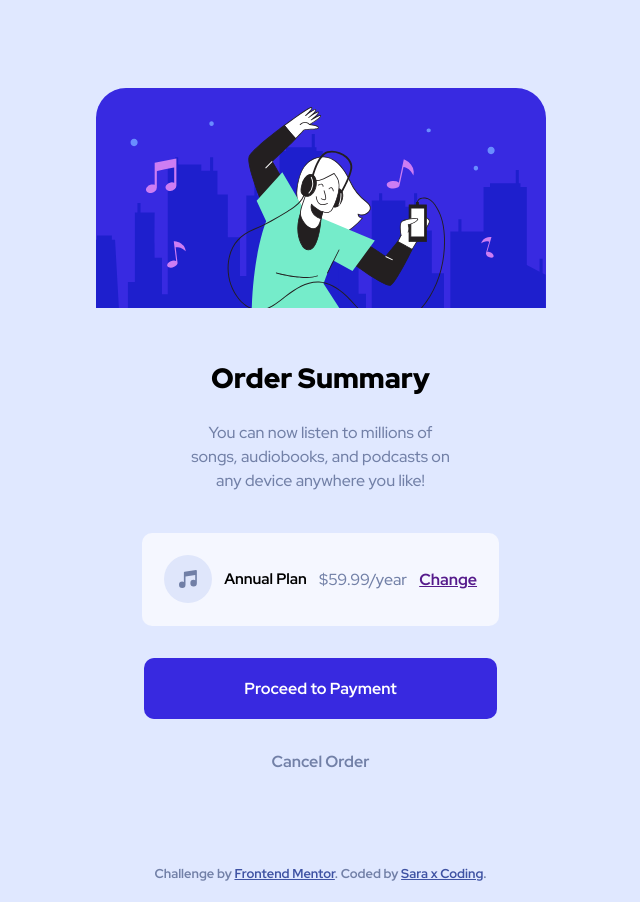
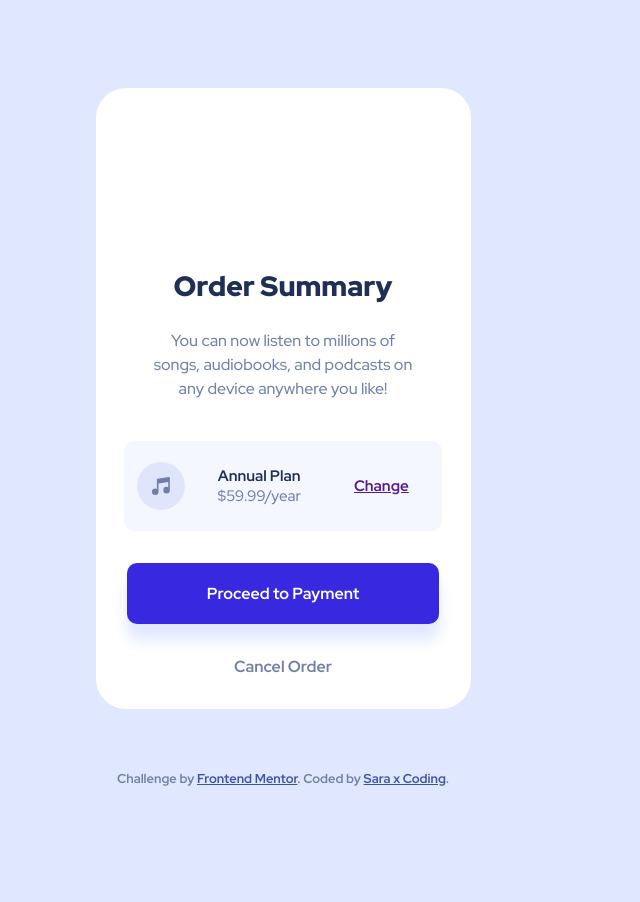
Before and after one commit to saraxcoding/order-summary-component-main, a plain HTML site: page index.html in a window 1280 px wide. Shown: the whole page, without its empty margins (357-997 px from the left). After the commit the page ends 800 px from the top, so only its background shows below. Drawn offline with Linux system fonts and the light colour scheme.

Commit message:
Altered some styling

```diff
--- a/index.html
+++ b/index.html
@@ -24,7 +24,8 @@
 <body>
   <div class="container">
     <header>
-      <div class="main-image"><img src="images/illustration-hero.svg" alt="dancing person wearing headphones" /></div>
+      <!--<div class="main-image">
+        <img src="images/illustration-hero.svg" alt="person dancing with headphones"/></div>-->
       <h1>Order Summary</h1>
     </header>
 
@@ -35,16 +36,15 @@
 
     <section class="plan-section">
       <img src="images/icon-music.svg" alt="music note" />
-      <h2>Annual Plan</h2>
-      <p>$59.99/year</p>
-      <p><a href="" target="_blank">Change</a></p>
+      <p><strong>Annual Plan</strong>
+      <br>$59.99/year</p>
+      <p class="link"><a href="" target="_blank">Change</a></p>
     </section>
 
     <section class="order-action">
       <button>Proceed to Payment</button>
       <p>Cancel Order</p>
     </section>
-
 
     <footer class="attribution">
       <h3>Challenge by <a href="https://www.frontendmentor.io?ref=challenge" target="_blank">Frontend Mentor</a>.
--- a/style.css
+++ b/style.css
@@ -1,6 +1,8 @@
 html {
     font-size: 16px;
     background-color: #e0e8ff;
+    width: 100%;
+    height: 100%;
 }
 
 body {
@@ -9,12 +11,16 @@ body {
     display: flex;
     justify-content: center;
     align-items: center;
+    flex-direction: column;
     font-size: 1em;
     text-align: center;
+    background: url("./images/pattern-background-mobile.svg") no-repeat var(--pale-blue);
 }
 
-h1, h2 {
-    color: #000;
+.attribution {
+    position: absolute;
+    bottom: 0;
+    margin-top: 40px;
 }
 
 a {
@@ -22,37 +28,37 @@ a {
 }
 
 .container {
-    border-radius: 10px;
+    border-radius: 30px;
     max-width: 375px;
     display: flex;
     justify-content: center;
     align-items: center;
     flex-flow: column wrap;
     margin-top: 5rem;
+    padding-top: 10rem;
     text-align: center;
+    background-color: #fff;
 }
 
-header, .summary-section, .order-action {
+.container header, .summary-section, .order-action {
     display: flex;
     justify-content: center;
     align-items: center;
     flex-flow: column wrap;
 }
 
-header .main-image img {
-    border-radius: 30px 30px 0 0;
-    display: flex;
-    justify-content: center;
-    align-items: center;
-    flex-flow: column wrap;
-    margin-bottom: 2rem;
+.main-image {
+    width: 100%;
+    height: 30%;
+    border-radius: 15px 15px 0 0;
 }
 
-header h1 {
+.container header h1 {
     font-weight: 900;
     text-align: center;
     font-size: 1.75em;
     margin-bottom: 0.5rem;
+    color: #1f2f56;
 }
 
 .summary-section p {
@@ -61,20 +67,28 @@ header h1 {
 }
 
 .plan-section {
-    width: 90%;
+    width: 85%;
     background-color: #f5f7ff;
     border-radius: 10px;
     margin-top: 1.5em;
     display: flex;
-    justify-content: space-evenly;
+    justify-content: space-around;
     align-items: center;
     flex-flow: row wrap;
-    padding: 20px 10px;
+    padding: 10px 0px;
 }
 
-.plan-section h2 {
+.plan-section p {
     font-size: 0.95em;
+}
+
+.plan-section strong {
     font-weight: 700;
+    color: #1f2f56;
+}
+
+.plan-section p, .plan-section .link {
+    width: 30%;
 }
 
 .order-action button {
@@ -83,35 +97,43 @@ header h1 {
     color: #fff;
     margin-top: 2em;
     border-radius: 10px;
-    padding: 20px 100px;
+    padding: 20px 80px;
     outline: none;
     border: none;
     font-size: 1em;
     font-family: 'Red Hat Display', sans-serif;
     font-weight: 700;
+    box-shadow: 0 1em 0.9em #e0e8ff;
 }
 
 .order-action p {
     color: #7280a7;
     font-weight: 700;
     margin-top: 2rem;
-    margin-bottom: 5rem;
+    margin-bottom: 2rem;
 }
 
-footer .attribution {
-    text-align: center;
+/*footer .attribution {
 	display: flex;
 	justify-content: center;
 	align-items: center;
-	width: 100%;
-    flex-flow: column wrap;
 }
 
 footer .attribution h3 {
     font-weight: 500;
-}
+}*/
 
 @media all and (min-width:1440px) {
     /* Desktop styles here */
+    body {
+        background: url("./images/pattern-background-desktop.svg") no-repeat var(--pale-blue);
+    }
 
+    .order-action p {
+        margin-bottom: 5rem;
+    }
+
+    .attribution {
+        margin-top: 10rem;
+    }
 }
```
